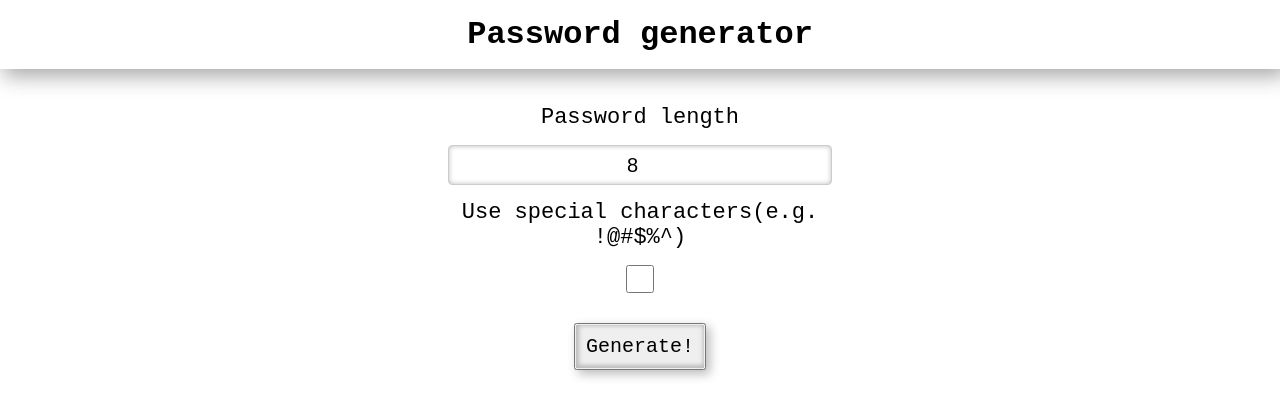
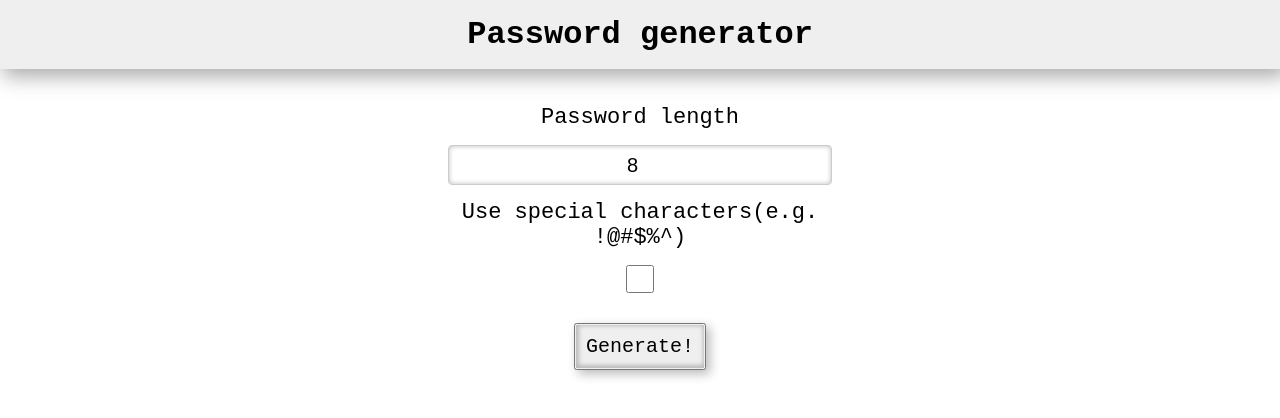
Before and after one commit to bckr75/passgen, a plain HTML site: page index.html in a window 1280 px wide. Drawn offline with Linux system fonts and the light colour scheme.

Commit message:
forgot color...

```diff
--- a/index.html
+++ b/index.html
@@ -65,7 +65,7 @@
 </style>
 <body>
     <div style="width: 100%; box-shadow: 5px 5px 20px 2px #a7a7a7;">
-        <header><h1>Password generator</h1></header>
+        <header style="background: #efefef;"><h1>Password generator</h1></header>
     </div>
     <div style="padding: 1rem 0;">
         <form id="form" class="responsive" onsubmit="return generatePassword(document.getElementById('length').value, document.getElementById('useSC').checked);">
```
